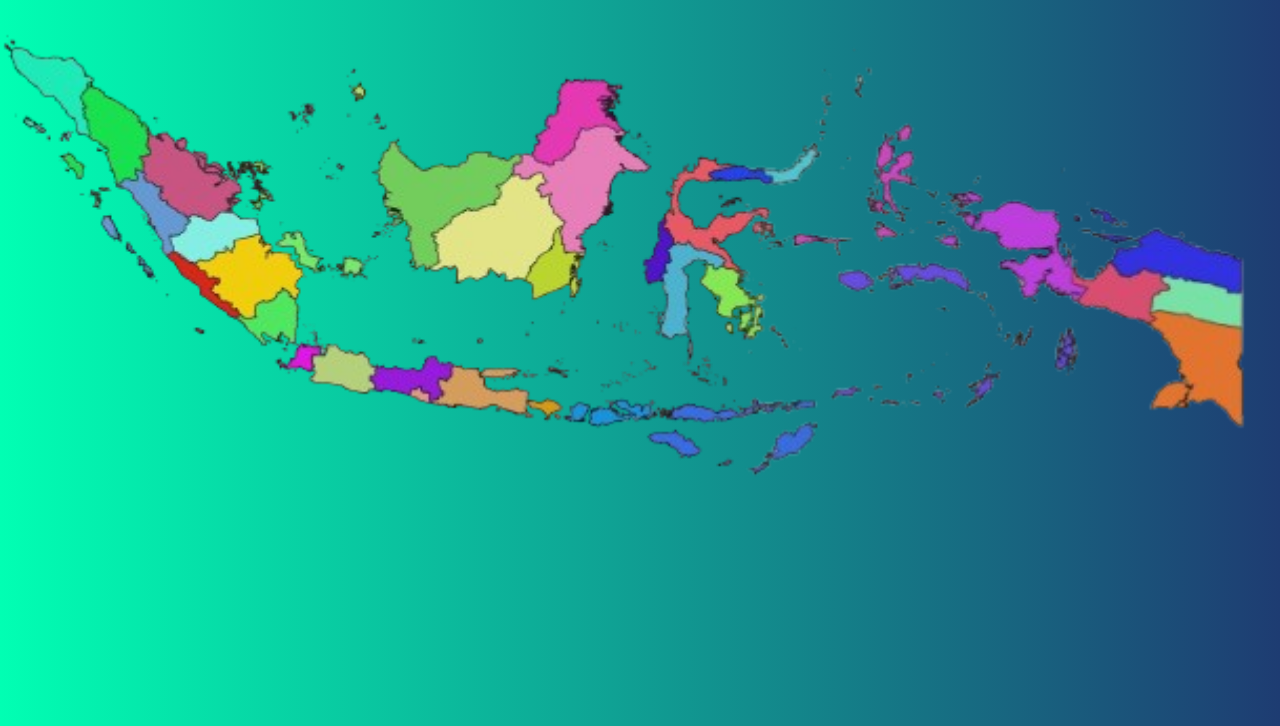
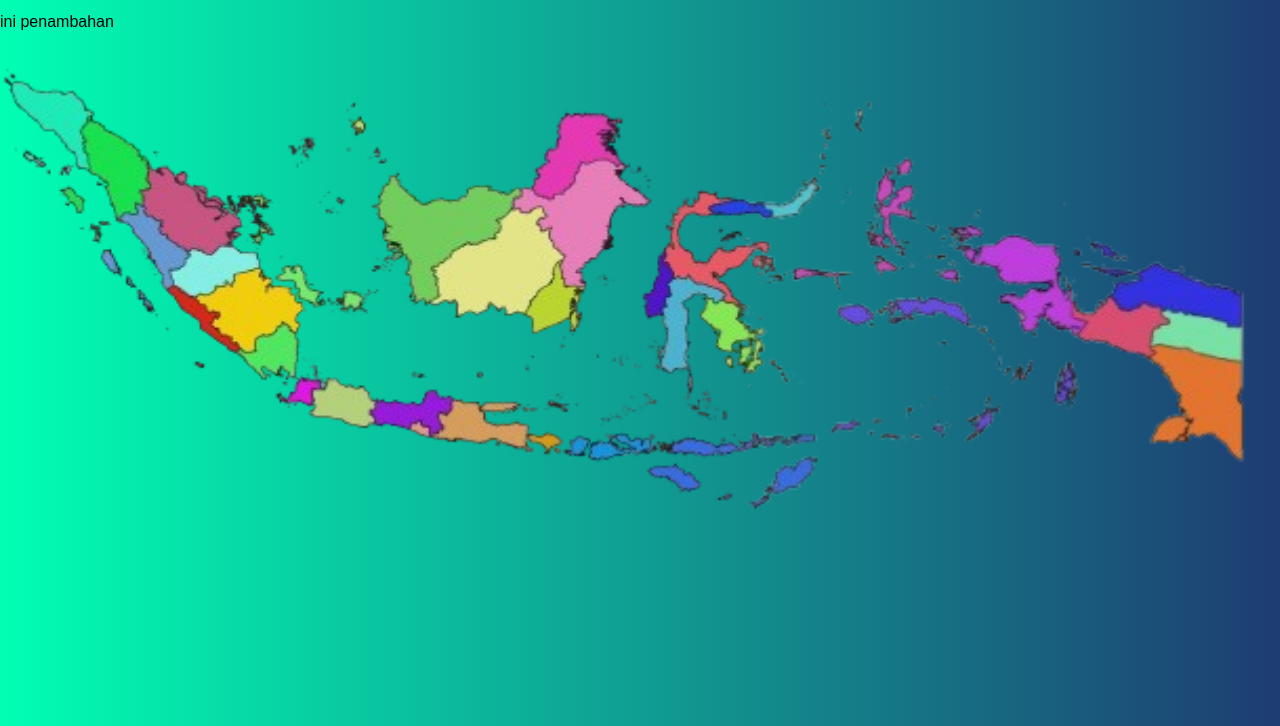
Before and after one commit to fantazqis/Proyek_bilqis, a plain HTML site: page simple-web-project/index.html in a window 1280 px wide. Shown: the part 74-800 px from the top of the page. Drawn offline with Linux system fonts and the light colour scheme.

Commit message:
Update index.html

```diff
--- a/simple-web-project/index.html
+++ b/simple-web-project/index.html
@@ -9,6 +9,7 @@
 <body>
     <h1>Welcome to Bilqis Blog</h1>
     <p>ini peta indonesia</p>
+    <p>ini penambahan</p>
     <img src="assets/Peta_Indonesia.png" style="width: 1248px; height: 493px;" alt="Peta Indonesia">
     <script src="js/script.js"></script>
 </body>
```
